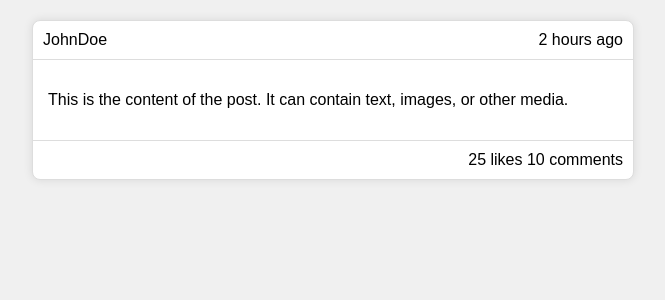
After one commit to Joca02/Toolan, a PHP site: page /a.html in a window 1280 px wide. The commit adds this page. Shown: the top 300 px of the page, without its empty margins (307-972 px from the left). Run offline with PHP 8.4, Linux system fonts and the light colour scheme.

Commit message:
Poceo post logiku

```diff
--- a/TODO.txt
+++ b/TODO.txt
@@ -1,4 +1,6 @@
--Follow logika
+-Pri prvom logovanju prva promena pfp se ne registruje
+bez hard refresha
+
 -Follow notifikacija
 -Post logika da se dotera
 -Isprobati prvo txt post
--- /dev/null
+++ b/a.html
@@ -0,0 +1,78 @@
+<!DOCTYPE html>
+<html lang="en">
+<head>
+    <title>AAAa</title>
+    <meta charset="UTF-8">
+    <meta name="viewport" content="width=device-width, initial-scale=1.0">
+    <style>
+        body {
+            font-family: Arial, sans-serif;
+            margin: 0;
+            padding: 0;
+            background-color: #f0f0f0;
+        }
+
+        .post {
+            max-width: 600px;
+            margin: 20px auto;
+            background-color: #fff;
+            border: 1px solid #ddd;
+            border-radius: 8px;
+            box-shadow: 0 0 10px rgba(0, 0, 0, 0.1);
+        }
+
+        .post-header {
+            padding: 10px;
+            display: flex;
+            align-items: center;
+            justify-content: space-between;
+            border-bottom: 1px solid #ddd;
+        }
+
+        .post-content {
+            padding: 15px;
+        }
+
+        .post-footer {
+            padding: 10px;
+            display: flex;
+            justify-content: space-between;
+            border-top: 1px solid #ddd;
+        }
+
+        .like-comment-icons {
+            display: flex;
+        }
+
+        .like-comment-icons i {
+            margin-right: 10px;
+            cursor: pointer;
+        }
+    </style>
+</head>
+<body>
+
+<div class="post">
+    <div class="post-header">
+        <span class="username">JohnDoe</span>
+        <span class="timestamp">2 hours ago</span>
+    </div>
+    <div class="post-content">
+        <p>This is the content of the post. It can contain text, images, or other media.
+        </p>
+        <!-- You can customize the content based on your needs -->
+    </div>
+    <div class="post-footer">
+        <div class="like-comment-icons">
+            <i class="fa fa-heart-o"></i> <!-- Like icon -->
+            <i class="fa fa-comment-o"></i> <!-- Comment icon -->
+        </div>
+        <div class="comment-count">
+            <span>25 likes</span>
+            <span>10 comments</span>
+        </div>
+    </div>
+</div>
+
+</body>
+</html>
```
Also changed, not shown: add_post.php (added, +38 -0 lines), edit_profile.php (+6 -1 lines), home.php (+38 -1 lines), load_posts.php (added, +63 -0 lines), profile.php (+52 -8 lines), styles/home.css (+50 -1 lines), uploads/profile_pictures/2.jpg.
